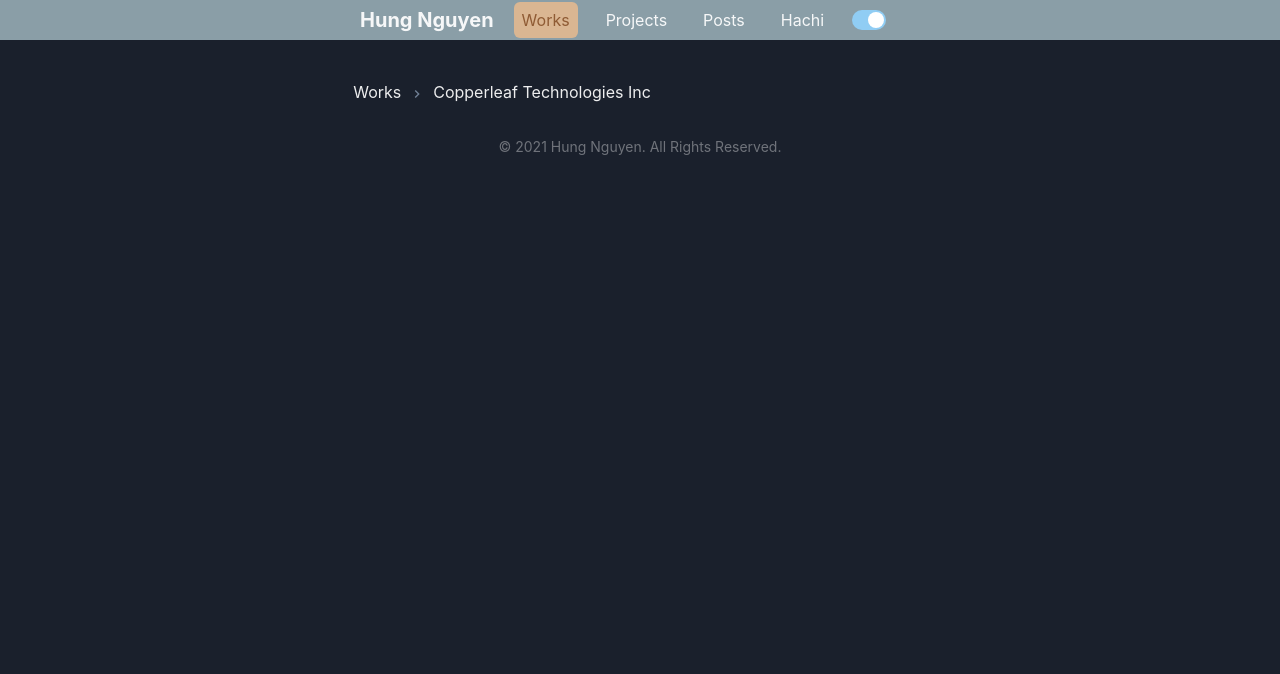
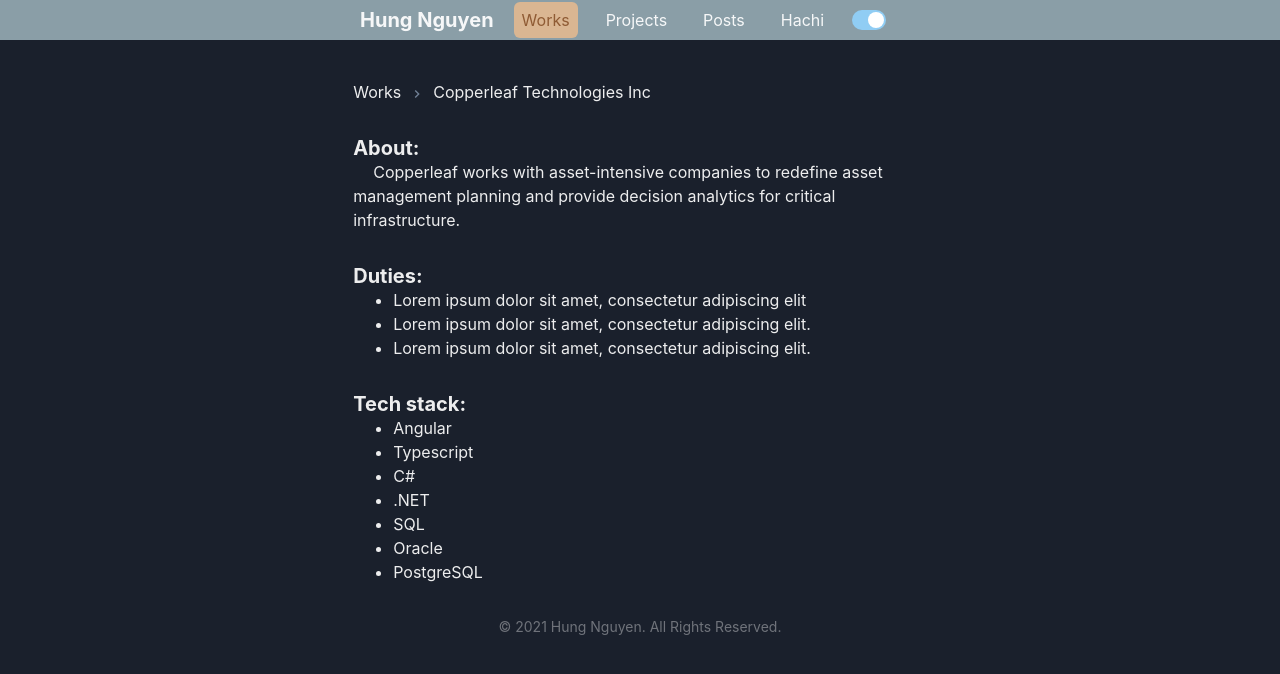
Before and after one commit to hungnguyen3/adventurous-hachi, a Next.js app: page /works/0 in a window 1280 px wide. Shown: the top 674 px of the page. Built offline with nearby package versions, Linux system fonts and the light colour scheme.

Commit message:
work details & fix build issue

```diff
--- a/src/components/works/_data.tsx
+++ b/src/components/works/_data.tsx
@@ -1,41 +1,87 @@
 export const works = [
 	{
-		id: '1',
+		id: '0',
 		name: 'Copperleaf Technologies Inc',
 		positionName: 'Software Developer',
 		startDate: new Date(2022, 1 - 1),
 		endDate: new Date(2022, 8 - 1),
 		imageUrl:
 			'https://res.cloudinary.com/crunchbase-production/image/upload/c_lpad,f_auto,q_auto:eco,dpr_1/kmu112bbotnbapfd3z7m',
-		description: '',
+		description:
+			'Copperleaf works with asset-intensive companies to redefine asset management planning and provide decision analytics for critical infrastructure.',
+		website: 'https://www.copperleaf.com/',
+		duties: [
+			'Lorem ipsum dolor sit amet, consectetur adipiscing elit',
+			'Lorem ipsum dolor sit amet, consectetur adipiscing elit.',
+			'Lorem ipsum dolor sit amet, consectetur adipiscing elit.',
+		],
+		techStack: [
+			'Angular',
+			'Typescript',
+			'C#',
+			'.NET',
+			'SQL',
+			'Oracle',
+			'PostgreSQL',
+		],
 	},
 	{
-		id: '2',
-		name: 'Vecima Networks',
+		id: '1',
+		name: 'Vecima Networks Inc',
 		positionName: 'Software Quality Developer',
 		startDate: new Date(2021, 5 - 1),
 		endDate: new Date(2021, 12 - 1),
 		imageUrl:
 			'https://neroglobal.com/wp-content/uploads/2017/06/LP_laptop_phone-900x544.png',
-		description: '',
+		description:
+			"Nero Global's secure GPS fleet tracking management software for mobile service vehicles will reduce your costs and increase productivity.",
+		website: 'https://neroglobal.com/',
+		duties: [
+			'Lorem ipsum dolor sit amet, consectetur adipiscing elit',
+			'Lorem ipsum dolor sit amet, consectetur adipiscing elit.',
+			'Lorem ipsum dolor sit amet, consectetur adipiscing elit.',
+		],
+		techStack: ['Sahi - test automation software', 'Javascript'],
 	},
 	{
-		id: '3',
+		id: '2',
 		name: 'Dyne Technologies Inc',
 		positionName: 'Software Developer',
 		startDate: new Date(2021, 5 - 1),
 		endDate: null,
 		imageUrl: 'https://dyneapp.files.wordpress.com/2021/09/frame-7167.png',
-		description: '',
+		description:
+			'DYNE is a user-based application aimed to help you connect with people from your community over food. Meet old friends, make new ones, or grow your network with us.',
+		website: 'https://dyneapp.ca',
+		duties: [
+			'Lorem ipsum dolor sit amet, consectetur adipiscing elit',
+			'Lorem ipsum dolor sit amet, consectetur adipiscing elit.',
+			'Lorem ipsum dolor sit amet, consectetur adipiscing elit.',
+		],
+		techStack: [
+			'React (Next.js)',
+			'Javascript',
+			'Node.js',
+			'MongoDB',
+			'Web services',
+		],
 	},
 	{
-		id: '4',
+		id: '3',
 		name: 'UBC Launch Pad',
 		positionName: 'Software Developer',
 		startDate: new Date(2021, 9 - 1),
 		endDate: null,
 		imageUrl: 'https://ubclaunchpad.com/img/landing.77f06a83.png',
-		description: '',
+		description:
+			'A leading student-run software club based in the University of British Columbia devoted to building applications in a collaborative and professional environment.',
+		website: 'https://ubclaunchpad.com/',
+		duties: [
+			'Lorem ipsum dolor sit amet, consectetur adipiscing elit',
+			'Lorem ipsum dolor sit amet, consectetur adipiscing elit.',
+			'Lorem ipsum dolor sit amet, consectetur adipiscing elit.',
+		],
+		techStack: ['Node.js', 'Typescript', 'React Native', 'Web services'],
 	},
 ];
 
--- a/src/pages/works/[workId].tsx
+++ b/src/pages/works/[workId].tsx
@@ -1,19 +1,32 @@
-import React from 'react';
-import { Box, Container } from '@chakra-ui/react';
+import React, { useEffect } from 'react';
+import {
+	Box,
+	Container,
+	Heading,
+	ListItem,
+	Stack,
+	Text,
+	UnorderedList,
+} from '@chakra-ui/react';
 import { Layout } from '../../components/Layout';
-import {
-	Breadcrumb,
-	BreadcrumbItem,
-	BreadcrumbLink,
-	BreadcrumbSeparator,
-} from '@chakra-ui/react';
+import { Breadcrumb, BreadcrumbItem, BreadcrumbLink } from '@chakra-ui/react';
 import { useRouter } from 'next/router';
 import { ChevronRightIcon } from '@chakra-ui/icons';
 import { works } from '../../components/works/_data';
 
-const Work: React.FC<{}> = ({}) => {
+const Work = ({}) => {
 	const router = useRouter();
-	const currentWork = works[parseInt(router.query.workId[0])];
+
+	// Janky workaround
+	var currentWork = router.query.workId
+		? works[parseInt(router.query.workId as string)]
+		: undefined;
+
+	useEffect(() => {
+		currentWork = router.query.workId
+			? works[parseInt(router.query.workId as string)]
+			: undefined;
+	}, [router]);
 
 	return (
 		<Layout path={'/works'}>
@@ -23,15 +36,48 @@
 					separator={<ChevronRightIcon color="gray.500" />}
 				>
 					<BreadcrumbItem>
-						<BreadcrumbLink href="#">Works</BreadcrumbLink>
+						<BreadcrumbLink href="/works">Works</BreadcrumbLink>
 					</BreadcrumbItem>
 					<BreadcrumbItem>
-						<BreadcrumbLink href="#">{currentWork.name}</BreadcrumbLink>
+						<Text>{currentWork?.name}</Text>
 					</BreadcrumbItem>
 				</Breadcrumb>
+				<Box mt={8}>
+					<Box>
+						<Heading as="h4" size="md">
+							About:
+						</Heading>
+						<Text style={{ textIndent: '20px' }}>
+							{currentWork?.description}
+						</Text>
+					</Box>
+
+					<Box mt={8}>
+						<Heading as="h4" size="md">
+							Duties:
+						</Heading>
+						<UnorderedList ml={10}>
+							{currentWork?.duties.map((duty: String, index: number) => (
+								<ListItem key={index}>{duty}</ListItem>
+							))}
+						</UnorderedList>
+					</Box>
+
+					<Box mt={8}>
+						<Heading as="h4" size="md">
+							Tech stack:
+						</Heading>
+						<UnorderedList ml={10}>
+							{currentWork?.techStack.map((tech: String, index: number) => (
+								<ListItem key={index}>{tech}</ListItem>
+							))}
+						</UnorderedList>
+					</Box>
+				</Box>
 			</Container>
 			<Container centerContent></Container>
 		</Layout>
 	);
 };
+
 export default Work;
```
Also changed, not shown: src/components/works/WorkCard.tsx (+8 -3 lines).
